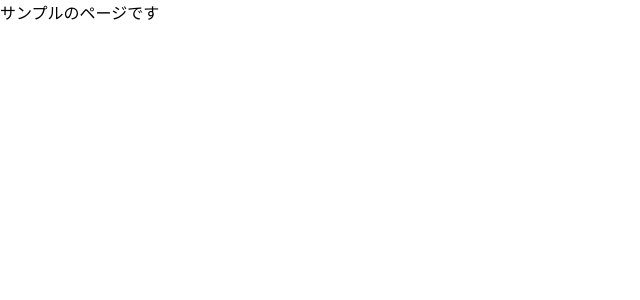
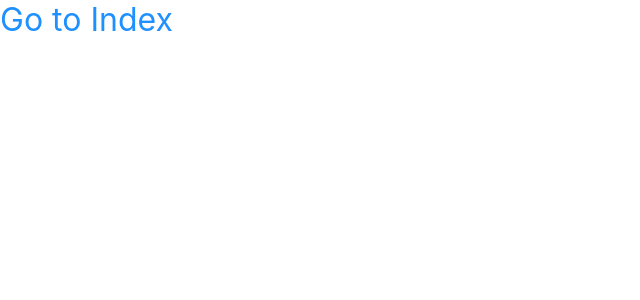
Before and after one commit to kazunoriboy/next-practice, a Next.js app: page /sample in a window 1280 px wide. Shown: the top 300 px of the page, without its empty margins (0-640 px from the left). Built offline with nearby package versions, Linux system fonts and the light colour scheme.

Commit message:
Next.jsのコンポーネントにスタイルを使用する

```diff
--- a/pages/sample.tsx
+++ b/pages/sample.tsx
@@ -1,5 +1,32 @@
-function Sample() {
-  return <span>サンプルのページです</span>
+import { NextPage } from "next";
+import Link, { LinkProps } from "next/link";
+import styled from "styled-components";
+
+type BaseLinkProps = React.PropsWithChildren<LinkProps> & {
+  className?: string
+  children: React.ReactNode
 }
 
-export default Sample
+const BaseLink = (props: BaseLinkProps) => {
+  const { className, children, ...rest } = props
+  return (
+    <Link {...rest}>
+      <a className={className}>{children}</a>
+    </Link>
+  )
+}
+
+const StyledLink = styled(BaseLink)`
+  color: #1e90ff;
+  font-size: 2em;
+`
+
+const Page: NextPage = () => {
+  return (
+    <div>
+      <StyledLink href="/">Go to Index</StyledLink>
+    </div>
+  )
+}
+
+export default Page
```
